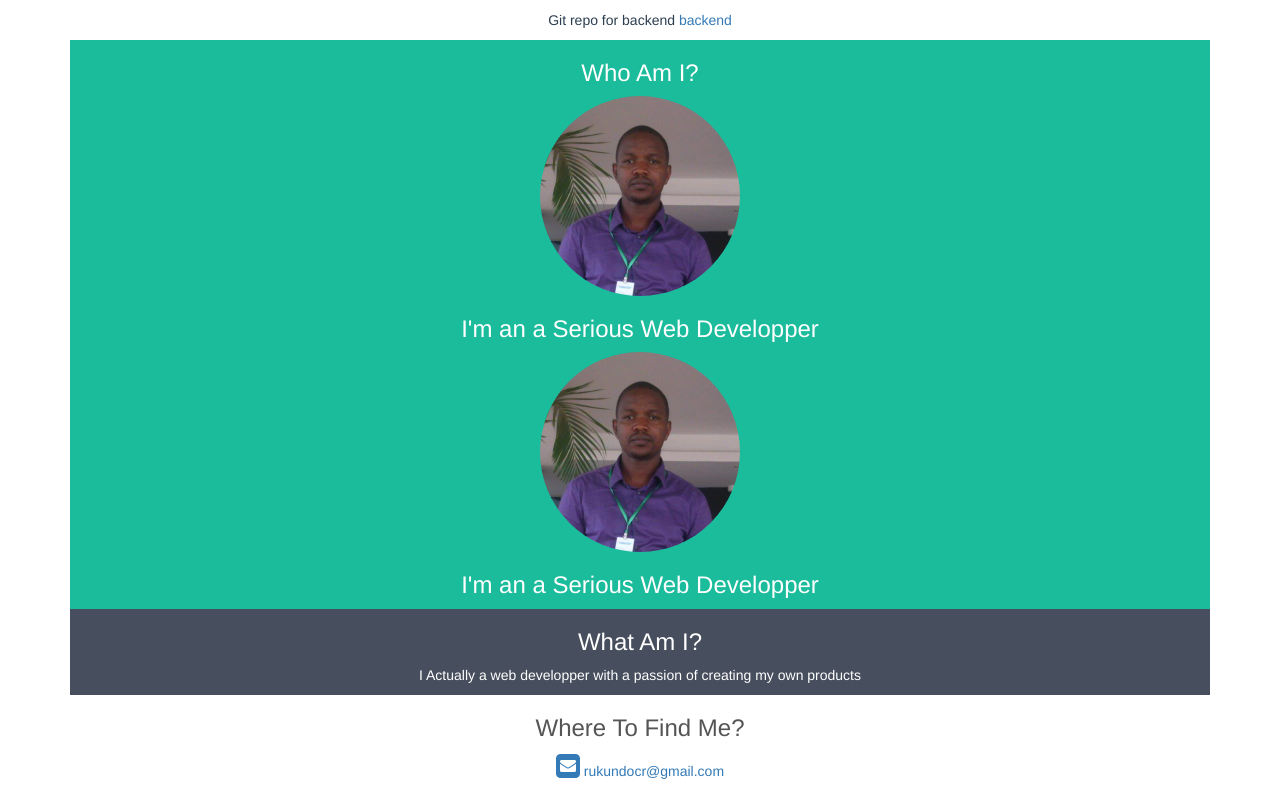
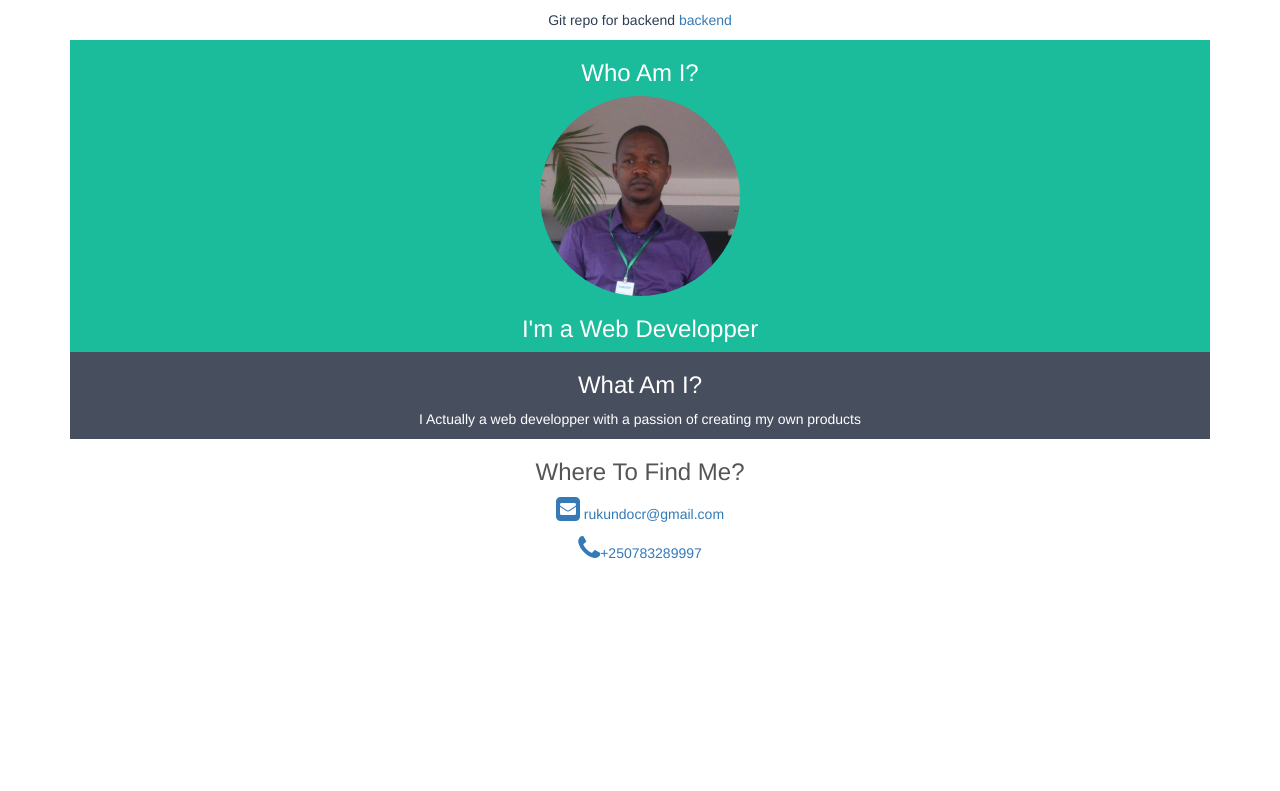
Before and after one commit to rukundocr/covid-19, a Vue app: page /about in a window 1280 px wide. Shown: the part 447-1238 px from the top of the page. After the commit the page ends 1020 px from the top, so only its background shows below. Built offline with nearby package versions, Linux system fonts and the light colour scheme; what vue-resource would draw is missing.

Commit message:
adding git repo urls

```diff
--- a/src/components/about.vue
+++ b/src/components/about.vue
@@ -12,9 +12,7 @@
   <div class="container-fluid bg-1 text-center">
   <h3>Who Am I?</h3>
   <img src="../assets/claude.jpg" class="img-circle" alt="Bird">
-  <h3>I'm an a Serious Web Developper</h3>
-   <img src="../assets/claude.jpg" class="img-circle" alt="Bird">
-  <h3>I'm an a Serious Web Developper</h3>
+  <h3>I'm a Web Developper</h3>
 </div>
 
 <div class="container-fluid bg-2 text-center">
```
